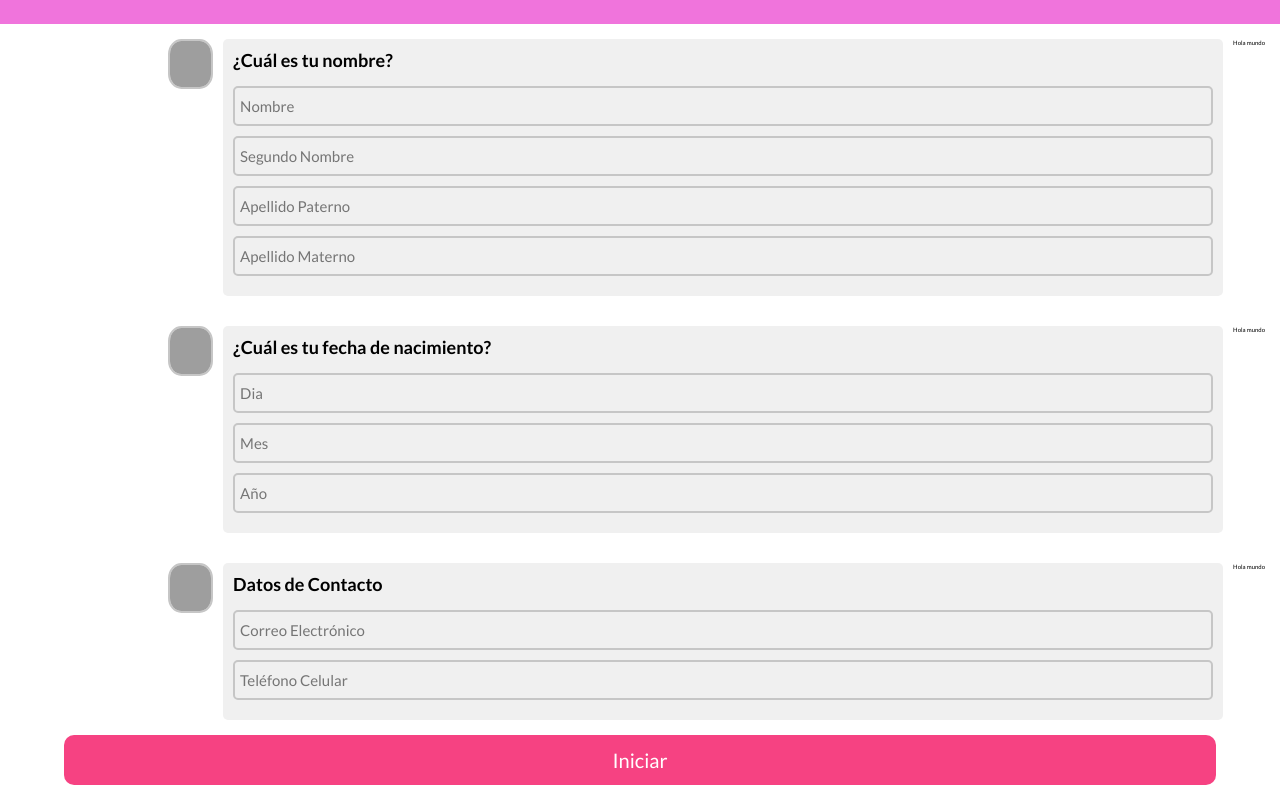
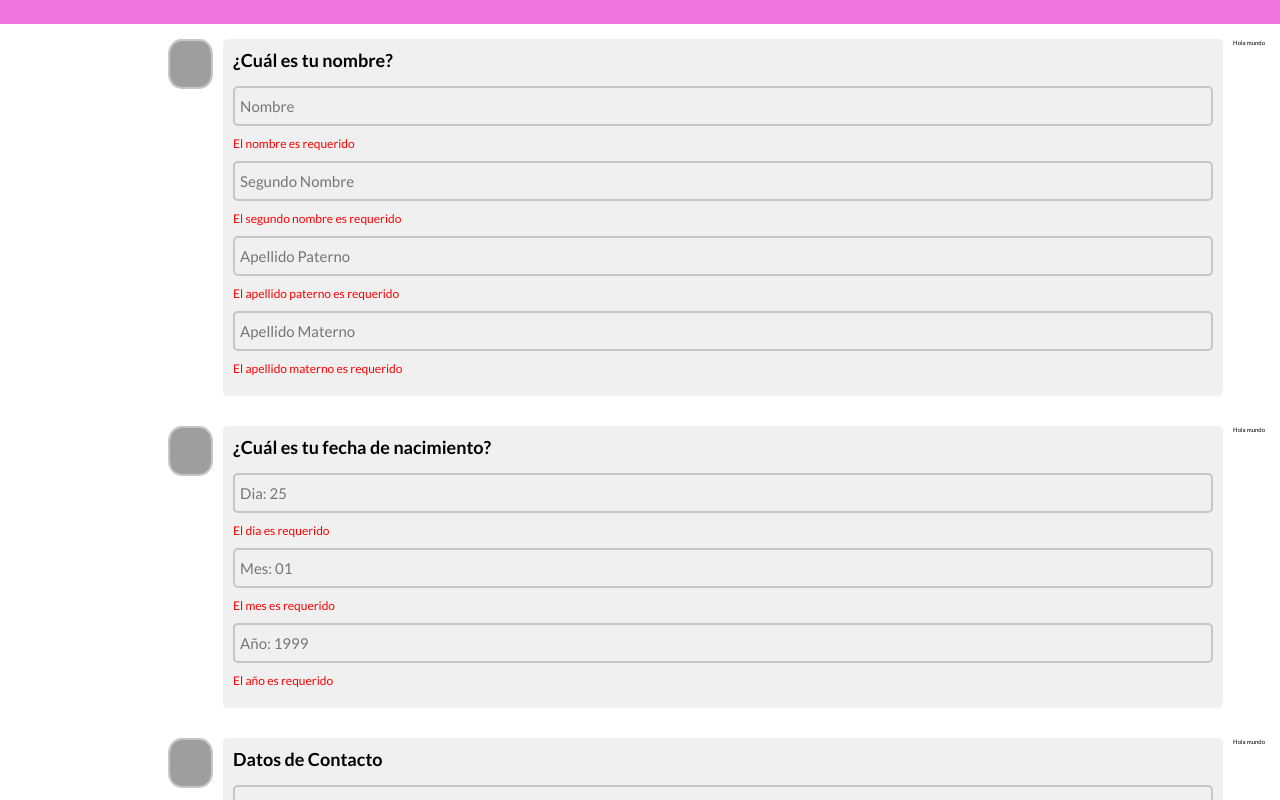
Before and after one commit to onedrako/chatForm_frontend, a React app: page / in a window 1280 px wide. Both pictures are taken after a click on the button "Iniciar". Shown: the part 121-921 px from the top of the page. Built offline with nearby package versions, Linux system fonts and the light colour scheme; grey boxes are pictures that could not be loaded.

Commit message:
Formik errors working

```diff
--- a/src/components/ChatComponent/ChatComponent.jsx
+++ b/src/components/ChatComponent/ChatComponent.jsx
@@ -1,5 +1,6 @@
 import { useFormik } from 'formik'
 import React from 'react'
+import * as Yup from 'yup'
 import { StyledForm } from '../../styles/ChatComponent/ChatComponent'
 import { FormBtn } from './FormBtn'
 import { FormComponent } from './FormComponent'
@@ -12,9 +13,9 @@ const ChatComponent = () => {
     { placeholder: 'Apellido Materno', inputType: 'text', fieldName: 'maternalSurname' }]
 
   const dateOfBirth = [
-    { placeholder: 'Dia', inputType: 'number', min: 1, max: 31, fieldName: 'day' },
-    { placeholder: 'Mes', inputType: 'number', min: 1, max: 12, fieldName: 'month' },
-    { placeholder: 'Año', inputType: 'number', min: 1900, max: 2022, fieldName: 'year' }
+    { placeholder: 'Dia: 25', inputType: 'number', min: 1, max: 31, fieldName: 'day' },
+    { placeholder: 'Mes: 01', inputType: 'number', min: 1, max: 12, fieldName: 'month' },
+    { placeholder: 'Año: 1999', inputType: 'number', min: 1900, max: 2022, fieldName: 'year' }
   ]
   const contactData = [{ placeholder: 'Correo Electrónico', type: 'email', fieldName: 'email' }, { placeholder: 'Teléfono Celular', inputType: 'number', fieldName: 'phone' }]
 
@@ -32,13 +33,24 @@ const ChatComponent = () => {
     },
     onSubmit: values => {
       console.log(values)
-    }
+    },
+    validationSchema: Yup.object({
+      name: Yup.string().required('El nombre es requerido'),
+      secondName: Yup.string().required('El segundo nombre es requerido'),
+      paternalSurname: Yup.string().required('El apellido paterno es requerido'),
+      maternalSurname: Yup.string().required('El apellido materno es requerido'),
+      year: Yup.number().required('El año es requerido').min(1900, 'El año debe ser mayor a 1900').max(2022, 'El año debe ser menor a 2022'),
+      month: Yup.number().required('El mes es requerido').min(1).max(12),
+      day: Yup.number().required('El dia es requerido').min(1).max(31),
+      email: Yup.string().required('El correo electrónico es requerido').email('El correo electrónico no es válido'),
+      phone: Yup.number().required('El teléfono celular es requerido')
+    })
   })
 
   return (
     <>
       <StyledForm onSubmit={formik.handleChange}>
-        <FormComponent dataSection='¿Cuál es tu nombre?' inputs={personalData} type='name' formikConfig={formik} />
+        <FormComponent dataSection='¿Cuál es tu nombre?' inputs={personalData} type='name' formikConfig={formik} errors={formik.erorrs} />
         <FormComponent dataSection='¿Cuál es tu fecha de nacimiento?' inputs={dateOfBirth} type='date' formikConfig={formik} />
         <FormComponent dataSection='Datos de Contacto' inputs={contactData} type='contact' formikConfig={formik} />
         <FormBtn type='submit' formikConfig={formik} />
--- a/src/components/ChatComponent/FormComponent.jsx
+++ b/src/components/ChatComponent/FormComponent.jsx
@@ -2,7 +2,7 @@ import React from 'react'
 import { StyledInputsContainer } from '../../styles/ChatComponent/InputsContainer'
 import { StyledFormComponent, StyledImg } from '../../styles/ChatComponent/FormComponent'
 // import { InputItem } from './InputItem'
-import { StyledChatInput } from '../../styles/ChatComponent/InputItem'
+import { ChatInput, InputError } from '../../styles/ChatComponent/ChatInput'
 
 const FormComponent = ({ dataSection, inputs, type, formikConfig }) => {
   return (
@@ -12,14 +12,20 @@ const FormComponent = ({ dataSection, inputs, type, formikConfig }) => {
         <h3>{dataSection}</h3>
         {inputs?.map((input) => {
           return (
-            <StyledChatInput
-              key={input.placeholder}
+            <div key={input.placeholder}>
+              <ChatInput
                 placeholder={input.placeholder}
                 type={input.inputType}
                 min={input.min}
                 max={input.max}
+                error={formikConfig.errors[input.placeholder]}
                 {...formikConfig.getFieldProps(input.fieldName)}
               />
+              {formikConfig.touched[input.fieldName] && formikConfig.errors[input.fieldName] && (
+                <InputError>{formikConfig.errors[input.fieldName]}</InputError>
+              )}
+
+            </div>
           )
         })}
       </StyledInputsContainer>
--- a/src/styles/ChatComponent/InputItem.js
+++ b/src/styles/ChatComponent/ChatInput.js
@@ -1,6 +1,6 @@
 import styled from 'styled-components'
 
-export const StyledChatInput = styled.input`
+export const ChatInput = styled.input`
   margin-bottom: 10px;
   height: 40px;
   background: inherit;
@@ -8,4 +8,11 @@ export const StyledChatInput = styled.input`
   padding: 0 5px;
   border: 2px solid #c6c6c6;
   border-radius: 5px;
+  width: 100%;
 `
+
+export const InputError = styled.div`
+  color: red;
+  font-size: 1.2rem;
+  margin-bottom: 10px;
+`
```
Also changed, not shown: src/utils/calculateDays.js (added, +24 -0 lines). Lines whose indentation alone changed are shown as unchanged.
